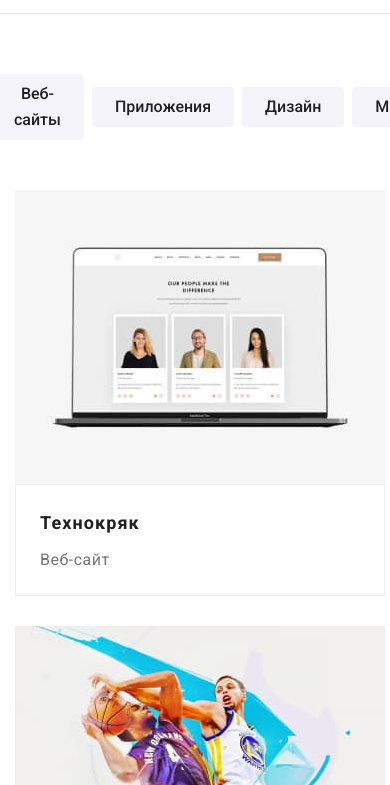
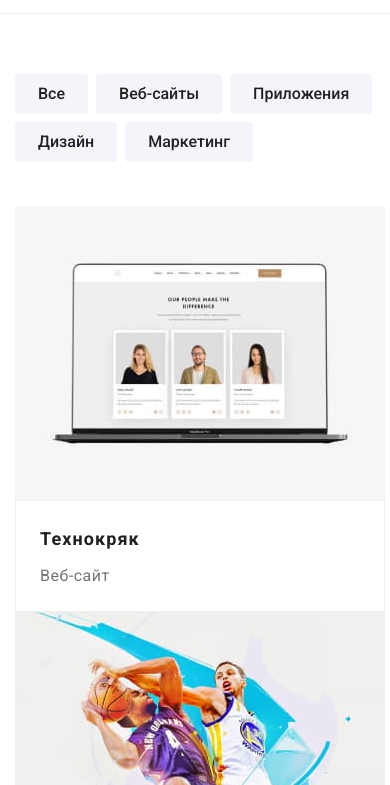
Before and after one commit to MariaK1506/goit-markup-hw-08, a plain HTML site: page portfolio.html in a window 390 px wide. Shown: the part 59-844 px from the top of the page. Drawn offline with nearby package versions, Linux system fonts and the light colour scheme.

Commit message:
mobile-first

```diff
--- a/sass/layout/_portfolio.scss
+++ b/sass/layout/_portfolio.scss
@@ -1,8 +1,15 @@
 .projects-lists {
   @extend %list;
-  @include centeredFlex;
 
-  margin-bottom: 50px;
+  @media screen and (max-width: 767px) {
+    display: flex;
+    flex-wrap: wrap;
+    margin: -4px;
+    margin-bottom: 40px;
+  }
+  // @include centeredFlex;
+
+  // margin-bottom: 50px;
 }
 
 .projects-lists__button {
@@ -38,9 +45,13 @@
 }
 
 .projects-lists__item {
-  margin-left: 8px;
+  @media screen and (max-width: 767px) {
+    margin: 4px;
+  }
 
-  &:nth-child(1) {
-    margin-left: 0;
-  }
+  margin: 8px;
+
+  // &:nth-child(1) {
+  //   margin-left: 0;
+  // }
 }
--- a/sass/layout/_projects-cards.scss
+++ b/sass/layout/_projects-cards.scss
@@ -1,19 +1,24 @@
 .projects-cards {
   @extend %list;
 
-  display: flex;
-  flex-wrap: wrap;
-  margin: -15px;
+  // display: flex;
+  // flex-wrap: wrap;
+  // margin: -15px;
 
   background-color: $backgroundColor;
 }
 
 .projects-cards__link {
   @extend %link;
+  @media screen and (max-width: 767px) {
+    &:not(:last-child) {
+      margin-bottom: 30px;
+    }
+  }
 
   display: block;
   width: 370px;
-  margin: 15px;
+  // margin: 15px;
   transition: box-shadow $timingFunction;
 
   &:hover,
```
Also changed, not shown: portfolio.html (+6 -4 lines), css/portfolio.css, css/portfolio.min.css, 2 other files.
